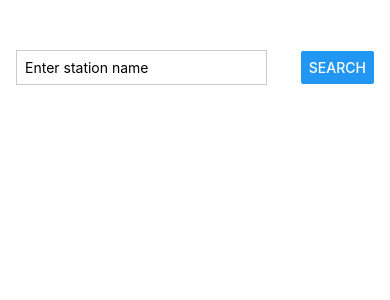
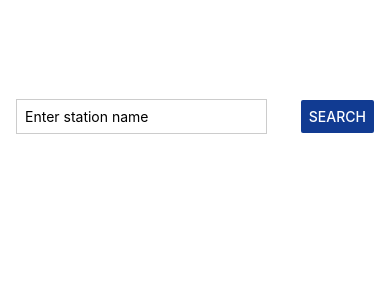
Before and after one commit to craig-dsilva/tfl-live-arrivals, a React Native app: screen / in a window 390 px wide. Shown: the top 300 px of the page. Built offline with nearby package versions, Linux system fonts and the light colour scheme.

Commit message:
Stations render

```diff
--- a/App.tsx
+++ b/App.tsx
@@ -1,8 +1,9 @@
 import { useState } from 'react';
 import { Button, StyleSheet, Text, TextInput, View } from 'react-native';
 import Search from './containers/Search';
+import Stations from './containers/Stations';
 
-export default function App() {
+const App = () => {
   const [stations, setStations] = useState([]);
 
   const getStations = (stationName: string) => {
@@ -23,12 +24,16 @@ export default function App() {
   return (
     <View style={styles.container}>
       <Search handleStations={getStations} />
+      <Stations stations={stations} />
     </View>
   );
-}
+};
+
+export default App;
 
 const styles = StyleSheet.create({
   container: {
+    flex: 1,
     paddingTop: 50,
     paddingHorizontal: 16,
   },
--- a/containers/Search.tsx
+++ b/containers/Search.tsx
@@ -19,7 +19,11 @@ const Search: React.FC<SearchInterface> = ({ handleStations }) => {
         placeholder="Enter station name"
         onChangeText={searchInputHandler}
       />
-      <Button title="Search" onPress={() => handleStations(enteredQuery)} />
+      <Button
+        title="Search"
+        color={'#113b92'}
+        onPress={() => handleStations(enteredQuery)}
+      />
     </View>
   );
 };
@@ -28,6 +32,7 @@ export default Search;
 
 const styles = StyleSheet.create({
   inputContainer: {
+    flex: 1,
     flexDirection: 'row',
     justifyContent: 'space-between',
     alignItems: 'center',
--- /dev/null
+++ b/containers/Stations.tsx
@@ -0,0 +1,33 @@
+import { StyleSheet, Button, View } from 'react-native';
+import React from 'react';
+
+interface StationsInterface {
+  stations: any[];
+}
+
+const Stations: React.FC<StationsInterface> = ({ stations }) => {
+  return (
+    <View style={styles.stationsContainer}>
+      {stations.map((station: any) => {
+        return (
+          <View key={station.id} style={styles.station}>
+            <Button color={'#113b92'} title={station.name} />
+          </View>
+        );
+      })}
+    </View>
+  );
+};
+
+export default Stations;
+
+const styles = StyleSheet.create({
+  stationsContainer: {
+    flex: 5,
+  },
+  station: {
+    margin: 8,
+    padding: 8,
+    borderRadius: 6,
+  },
+});
```
